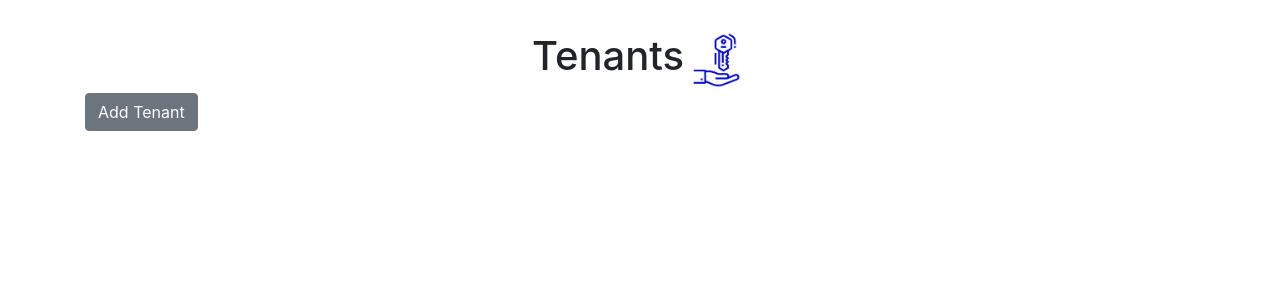
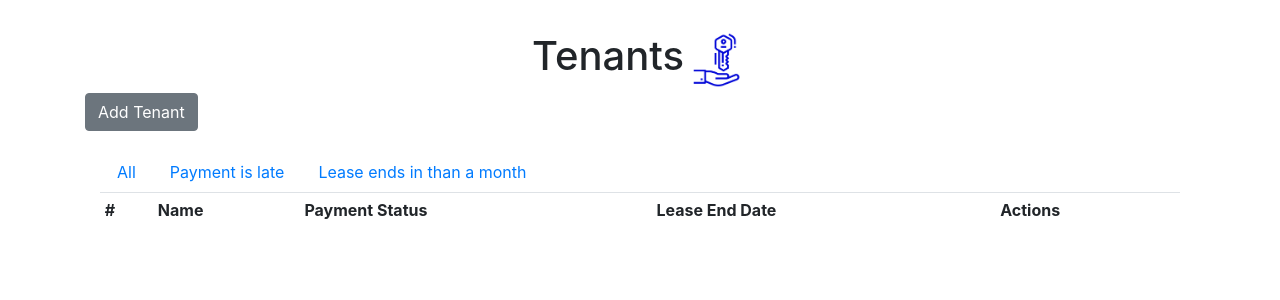
Before and after one commit to santiagotuero/globalMeaning, a React (Create React App) app: page / in a window 1280 px wide. Shown: the top 300 px of the page. Built offline with nearby package versions, Linux system fonts and the light colour scheme.

Commit message:
added table and tabs

```diff
--- a/src/components/Home/index.jsx
+++ b/src/components/Home/index.jsx
@@ -1,6 +1,8 @@
 import React from "react";
 import { Button, Container } from "react-bootstrap";
 import tenantLogo from "../../assets/img/tenantLogo.png";
+import TableList from "../TableList";
+import TabsList from "../TabsList";
 
 const Home = () => {
 
@@ -15,6 +17,8 @@ const Home = () => {
         <Button variant="secondary">
           Add Tenant
         </Button>
+        <TabsList />
+        <TableList />
       </Container>
     </div>
   );
--- a/src/components/TableList/index.jsx
+++ b/src/components/TableList/index.jsx
@@ -0,0 +1,22 @@
+import React from "react";
+import { Table, Container } from "react-bootstrap";
+
+const TableList = () => {
+  return (
+    <Container>
+      <Table borderless responsive="sm" hover size="sm">
+        <thead>
+          <tr>
+            <th>#</th>
+            <th>Name</th>
+            <th>Payment Status</th>
+            <th>Lease End Date</th>
+            <th>Actions</th>
+          </tr>
+        </thead>
+      </Table>
+    </Container>
+  );
+};
+
+export default TableList;
--- a/src/components/TabsList/index.jsx
+++ b/src/components/TabsList/index.jsx
@@ -0,0 +1,16 @@
+import React from "react";
+import { Tabs, Tab, Container } from "react-bootstrap";
+
+const TabsList = () => {
+  return (
+    <Container>
+      <Tabs defaultActiveKey="profile" id="uncontrolled-tab">
+        <Tab eventKey="all" title="All" />
+        <Tab eventKey="payment" title="Payment is late" />
+        <Tab eventKey="lease" title="Lease ends in than a month" />
+      </Tabs>
+      </Container>
+  );
+};
+
+export default TabsList;
```
